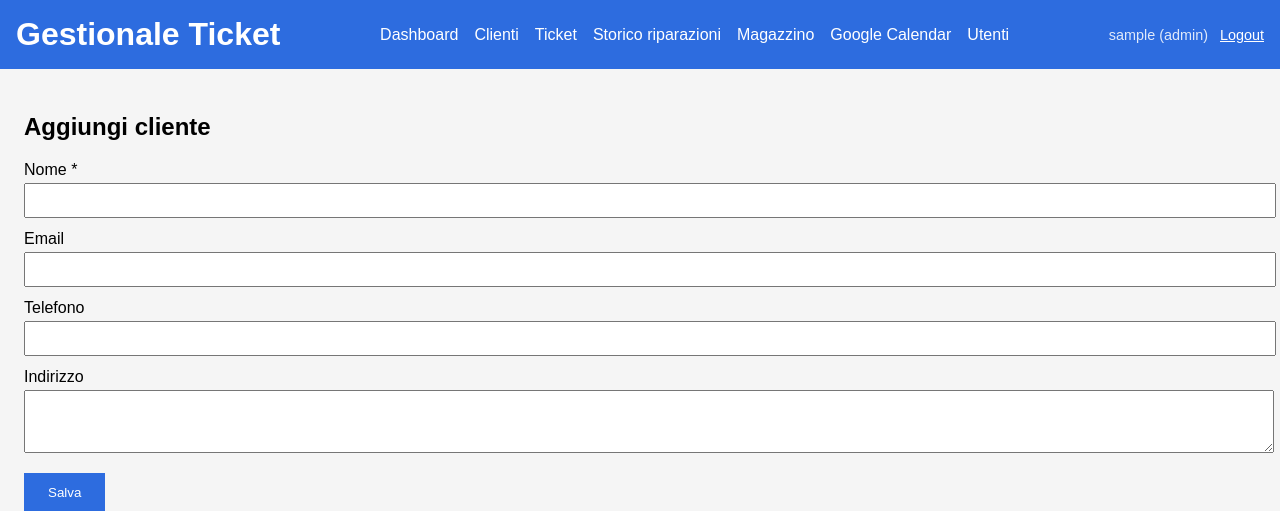
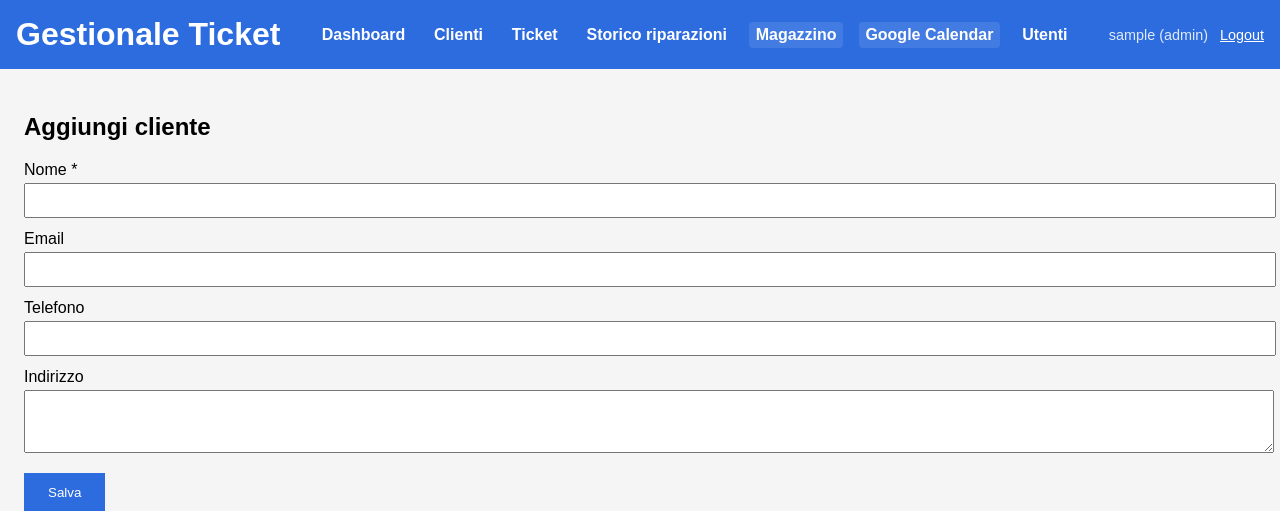
Before and after one commit to re-fagiano/GESTIONALEticket, a Flask app: page /customers/new in a window 1280 px wide. Shown: the top 511 px of the page. Run offline with Flask 3, Linux system fonts and the light colour scheme; the visitor is signed in with stand-in values (Sample User, id 1).

Commit message:
Add Magazzino and Google Calendar items to the header

```diff
--- a/app.py
+++ b/app.py
@@ -10,7 +10,7 @@ import sqlite3
 import uuid
 from datetime import datetime, timedelta, timezone
 from pathlib import Path
-from typing import Iterable, List, Optional, Sequence, Tuple
+from typing import Any, Iterable, List, Mapping, Optional, Sequence, Tuple
 
 import requests
 from flask import (
@@ -249,8 +249,17 @@ def _fetch_latest_ticket_history_entries(
     return latest
 
 
-def create_app() -> Flask:
-    """Factory per creare e configurare l'istanza di Flask."""
+def create_app(test_config: Optional[Mapping[str, Any]] = None) -> Flask:
+    """Factory per creare e configurare l'istanza di Flask.
+
+    Parameters
+    ----------
+    test_config:
+        Dizionario opzionale usato per sovrascrivere la configurazione di
+        default. È particolarmente utile nei test automatici per impostare un
+        database temporaneo o cartelle di upload dedicate prima che venga
+        invocata l'inizializzazione del database.
+    """
     app = Flask(__name__, instance_relative_config=True)
     # Configurazione di default caricata direttamente nell'applicazione
     app.config.from_mapping(
@@ -309,6 +318,9 @@ def create_app() -> Flask:
         app.config['GOOGLE_CALENDAR_SCOPES'] = os.environ['GOOGLE_CALENDAR_SCOPES']
     if 'GOOGLE_CALENDAR_ID' in os.environ:
         app.config['GOOGLE_CALENDAR_ID'] = os.environ['GOOGLE_CALENDAR_ID']
+
+    if test_config:
+        app.config.update(test_config)
 
     # Garantisce che le directory per i file di istanza e gli upload esistano.
     Path(app.instance_path).mkdir(parents=True, exist_ok=True)
--- a/templates/base.html
+++ b/templates/base.html
@@ -9,7 +9,17 @@
         header { background: #2d6cdf; color: white; padding: 1rem; display: flex; flex-wrap: wrap; align-items: center; justify-content: space-between; }
         header h1 { margin: 0; }
         nav { display: flex; flex-wrap: wrap; align-items: center; gap: 1rem; }
-        nav a { color: white; text-decoration: none; }
+        nav a {
+            color: white;
+            text-decoration: none;
+            font-weight: 600;
+            padding: 0.25rem 0.4rem;
+            border-radius: 4px;
+        }
+        nav a.nav-link-magazzino,
+        nav a.nav-link-calendar { background: rgba(255, 255, 255, 0.1); }
+        nav a.nav-link-magazzino:hover,
+        nav a.nav-link-calendar:hover { background: rgba(255, 255, 255, 0.25); }
         .auth-links { display: flex; flex-wrap: wrap; align-items: center; gap: 0.75rem; font-size: 0.9rem; }
         .auth-links a { color: white; text-decoration: underline; }
         .auth-links span { opacity: 0.85; }
@@ -200,14 +210,14 @@
 <header>
     <h1>Gestionale Ticket</h1>
     <nav>
-        <a href="{{ url_for('index') }}">Dashboard</a>
-        <a href="{{ url_for('customers') }}">Clienti</a>
-        <a href="{{ url_for('tickets') }}">Ticket</a>
-        <a href="{{ url_for('repairs') }}">Storico riparazioni</a>
-        <a href="{{ url_for('magazzino') }}">Magazzino</a>
+        <a class="nav-link-dashboard" href="{{ url_for('index') }}">Dashboard</a>
+        <a class="nav-link-customers" href="{{ url_for('customers') }}">Clienti</a>
+        <a class="nav-link-tickets" href="{{ url_for('tickets') }}">Ticket</a>
+        <a class="nav-link-repairs" href="{{ url_for('repairs') }}">Storico riparazioni</a>
+        <a class="nav-link-magazzino" href="{{ url_for('magazzino') }}">Magazzino</a>
         {% if current_user.is_authenticated and current_user.role == 'admin' %}
-            <a href="{{ url_for('calendar_sync') }}">Google Calendar</a>
-            <a href="{{ url_for('admin_users') }}">Utenti</a>
+            <a class="nav-link-calendar" href="{{ url_for('calendar_sync') }}">Google Calendar</a>
+            <a class="nav-link-admin-users" href="{{ url_for('admin_users') }}">Utenti</a>
         {% endif %}
     </nav>
     <div class="auth-links">
```
Also changed, not shown: tests/conftest.py (added, +65 -0 lines), tests/test_pages.py (added, +47 -0 lines).
